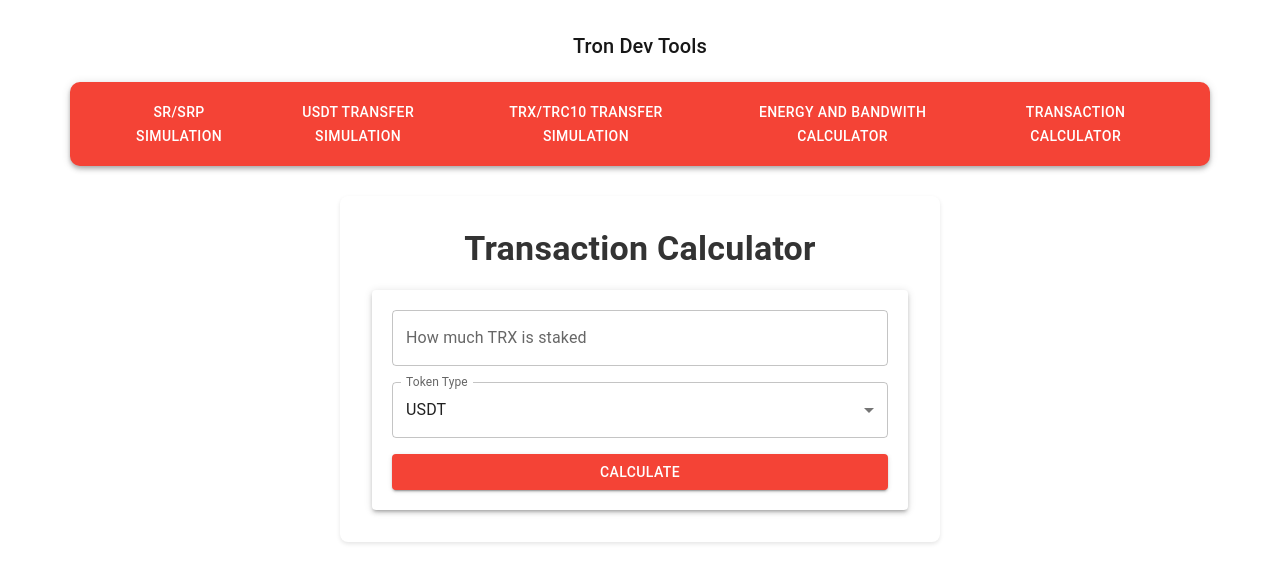
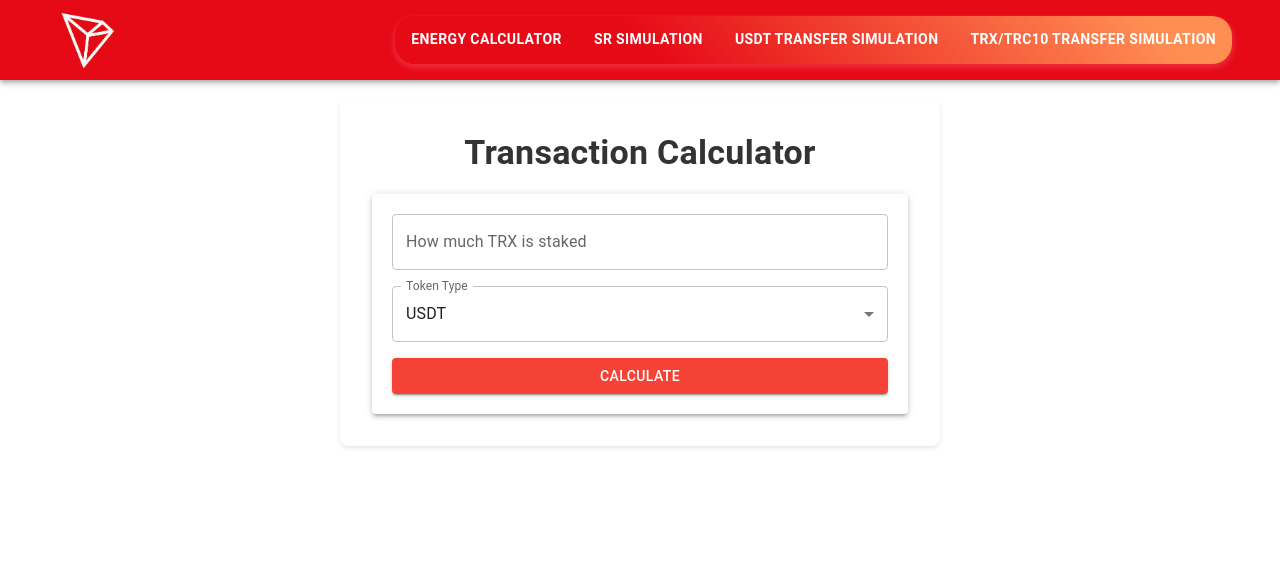
Before and after one commit to aziz1975/tron-dev-tools, a Next.js app: page /usdt-trc20-energy-calculator in a window 1280 px wide. Shown: the top 582 px of the page. Built offline with nearby package versions, Linux system fonts and the light colour scheme.

Commit message:
redesign nav

```diff
--- a/app/Navbar.tsx
+++ b/app/Navbar.tsx
@@ -2,8 +2,9 @@
 
 import React from "react";
 import Link from "next/link";
-import { AppBar, Button, Container, Toolbar, Typography } from '@mui/material';
+import { AppBar, Container, Toolbar, Typography, Tabs, Tab } from '@mui/material';
 import { createTheme, ThemeProvider } from '@mui/material/styles';
+import Image from 'next/image';
 
 const theme = createTheme({
     palette: {
@@ -19,30 +20,57 @@
 const Navbar: React.FC = () => {
     return (
         <ThemeProvider theme={theme}>
-            <Container style={{ padding: "30px" }}>
-            <Typography variant="h6" className="text-center mb-8">
-                        Tron Dev Tools
-                    </Typography>
-                <AppBar position="static" color="primary" style={{ borderRadius: "10px", padding: "10px", marginTop: "20px" }}>
+            <AppBar position="static" style={{ backgroundColor: "#e60916", marginBottom: '20px' }}>
+                <Container maxWidth="xl">
                     <Toolbar>
-                        <Link href="/sr-simulation">
-                            <Button color="inherit" sx={{ '&:hover': { color: '#fff', backgroundColor: '#b71c1c', fontWeight: 'bold' } }}>SR/SRP Simulation</Button>
-                        </Link>
-                        <Link href="/usdt-transfer-simulation">
-                            <Button color="inherit" sx={{ '&:hover': { color: '#fff', backgroundColor: '#b71c1c', fontWeight: 'bold' } }}>USDT Transfer Simulation</Button>
-                        </Link>
-                        <Link href="/trx-trc10-transfer-simulation">
-                            <Button color="inherit" sx={{ '&:hover': { color: '#fff', backgroundColor: '#b71c1c', fontWeight: 'bold' } }}>TRX/TRC10 Transfer Simulation</Button>
-                        </Link>
-                        <Link href="/energy-and-bandwith-calculator">
-                            <Button color="inherit" sx={{ '&:hover': { color: '#fff', backgroundColor: '#b71c1c', fontWeight: 'bold' } }}>Energy and Bandwith Calculator</Button>
-                        </Link>
-                        <Link href="/usdt-trc20-energy-calculator">
-                            <Button color="inherit" sx={{ '&:hover': { color: '#fff', backgroundColor: '#b71c1c', fontWeight: 'bold' } }}>Transaction Calculator</Button>
-                        </Link>
+                        <Typography variant="h6" component="div" sx={{ flexGrow: 1, display: 'flex', alignItems: 'center', color: 'white' }}>
+                            <Image src="/images/tron-logo.jpeg" alt="Tron Logo" width={80} height={80} style={{ marginRight: '10px' }} />
+                        </Typography>
+                        <Tabs sx={{
+                            background: 'linear-gradient(45deg, #e60916 30%, #ff8e53 90%)',
+                            borderRadius: 5,
+                            boxShadow: '0 3px 5px 2px rgba(255, 105, 135, .3)',
+                        }}>
+                            <Tab label="Energy Calculator" component={Link} href="/energy-and-bandwith-calculator" sx={{
+                                '&:hover': {
+                                    backgroundColor: 'rgba(255, 255, 255, 0.2)',
+                                    transform: 'scale(1.05)',
+                                    transition: 'transform 0.2s',
+                                },
+                                fontWeight: 'bold',
+                                color: 'white',
+                            }} />
+                            <Tab label="SR Simulation" component={Link} href="/sr-simulation" sx={{
+                                '&:hover': {
+                                    backgroundColor: 'rgba(255, 255, 255, 0.2)',
+                                    transform: 'scale(1.05)',
+                                    transition: 'transform 0.2s',
+                                },
+                                fontWeight: 'bold',
+                                color: 'white',
+                            }} />
+                            <Tab label="USDT Transfer Simulation" component={Link} href="/usdt-transfer-simulation" sx={{
+                                '&:hover': {
+                                    backgroundColor: 'rgba(255, 255, 255, 0.2)',
+                                    transform: 'scale(1.05)',
+                                    transition: 'transform 0.2s',
+                                },
+                                fontWeight: 'bold',
+                                color: 'white',
+                            }} />
+                            <Tab label="TRX/Trc10 Transfer Simulation" component={Link} href="/trx-trc10-transfer-simulation" sx={{
+                                '&:hover': {
+                                    backgroundColor: 'rgba(255, 255, 255, 0.2)',
+                                    transform: 'scale(1.05)',
+                                    transition: 'transform 0.2s',
+                                },
+                                fontWeight: 'bold',
+                                color: 'white',
+                            }} />
+                        </Tabs>
                     </Toolbar>
-                </AppBar>
-            </Container>
+                </Container>
+            </AppBar>
         </ThemeProvider>
     );
 };
```
Also changed, not shown: public/images/tron-logo.jpeg (added).
